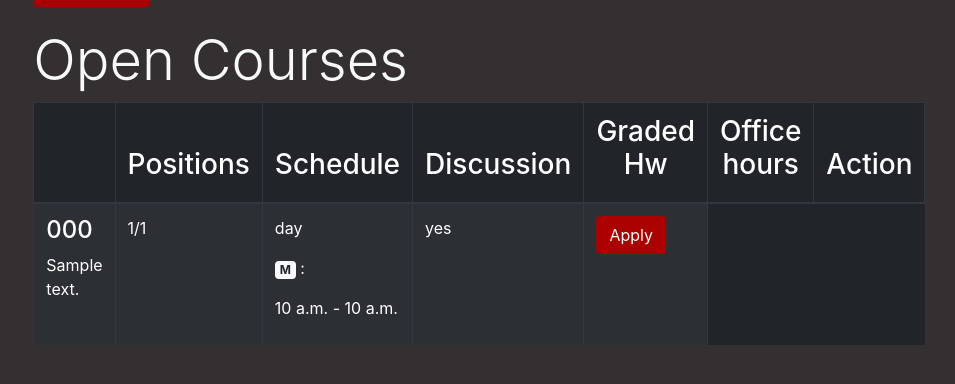
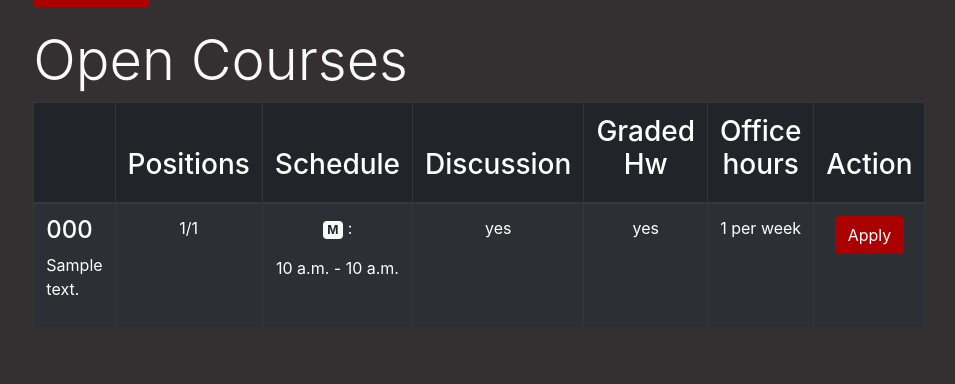
Before and after one commit to CSCI3356Spring2023/TeamFriday-, a Django app: template oursite/main/templates/main/home.html in a window 1280 px wide. Shown: the part 238-622 px from the top of the page, without its empty margins (325-1280 px from the left). Run offline with Django 4.2, Linux system fonts and the light colour scheme; the template is opened without the code that fills it: values that come from a table or form of the project are taken from there, others are empty; a user stored in the database is signed in; tables that the repository leaves empty hold one stand-in row (values such as "Sample post").

Commit message:
Page formatting

```diff
--- a/oursite/main/templates/main/home.html
+++ b/oursite/main/templates/main/home.html
@@ -46,13 +46,8 @@
                           <td><h4>{{course.course_code}}</h4>
                             <p>{{course.desc}}</p>
                           </td>
-                          <td>{{course.filled}}/{{course.positions}}</td>
-                          <td>
-                            <ul class="list-inline">
-                              {% for day in course.days%}
-                              <li>day</li>
-                              {% endfor %}
-                            </ul>
+                          <td style="text-align: center;">{{course.filled}}/{{course.positions}}</td>
+                          <td style="text-align: center;">
                             <p>
                               {% for day in course.days%}
                               <span class="badge badge-light">{{day}}</span>
@@ -61,8 +56,10 @@
                             </p>
                             <p>{{course.start_time}} - {{course.end_time}}</p>
                           </td>
-                          <td>{{course.disc_flag}}</td>
-                          <td><a href="/apply/{{course.id}}" class="btn btn-success">Apply</a></td>
+                          <td style="text-align: center;">{{course.disc_flag}}</td>
+                          <td style="text-align: center;">{{course.graded_hw}}</td>
+                          <td style="text-align: center;">{{course.office_hours}} per week</td>
+                          <td style="text-align: center;"><a href="/apply/{{course.id}}" class="btn btn-success">Apply</a></td>
                       </tr>
                       {% endfor %}
                   </tbody>
@@ -100,8 +97,8 @@
                           <td><h4>{{course.course_code}}</h4>
                             <p>{{course.desc}}</p>
                           </td>
-                          <td>{{course.filled}}/{{course.positions}}</td>
-                          <td>
+                          <td style="text-align: center;">{{course.filled}}/{{course.positions}}</td>
+                          <td style="text-align: center;">
                             <p>
                               {% for day in course.days%}
                               <span class="badge badge-light">{{day}}</span>
@@ -110,7 +107,10 @@
                             </p>
                             <p>{{course.start_time}} - {{course.end_time}}</p>
                           </td>
-                          <td><a href="/apply/{{course.id}}" class="btn btn-success">Apply</a></td>
+                          <td style="text-align: center;">{{course.disc_flag}}</td>
+                          <td style="text-align: center;">{{course.graded_hw}}</td>
+                          <td style="text-align: center;">{{course.office_hours}} per week</td>
+                          <td style="text-align: center;"><a href="/apply/{{course.id}}" class="btn btn-success">Apply</a></td>
                       </tr>
                       {% endfor %}
                   </tbody>
@@ -149,8 +149,8 @@
                           <td><h4>{{course.course_code}}</h4>
                             <p>{{course.desc}}</p>
                           </td>
-                          <td>{{course.filled}}/{{course.positions}}</td>
-                          <td>
+                          <td style="text-align: center;">{{course.filled}}/{{course.positions}}</td>
+                          <td style="text-align: center;">
                             <p>
                               {% for day in course.days%}
                               <span class="badge badge-light">{{day}}</span>
@@ -159,10 +159,10 @@
                             </p>
                             <p>{{course.start_time}} - {{course.end_time}}</p>
                           </td>
-                          <td>{{course.disc_flag}}</td>
-                          <td>{{course.graded_hw}}</td>
-                          <td>{{course.office_hours}} per week</td>
-                          <td><a href="/apply/{{course.id}}" class="btn btn-success">Apply</a></td>
+                          <td style="text-align: center;">{{course.disc_flag}}</td>
+                          <td style="text-align: center;">{{course.graded_hw}}</td>
+                          <td style="text-align: center;">{{course.office_hours}} per week</td>
+                          <td style="text-align: center;"><a href="/apply/{{course.id}}" class="btn btn-success">Apply</a></td>
                       </tr>
                       {% endfor %}
                   </tbody>
```
Also changed, not shown: oursite/main/templates/main/Instructor_Summary.html (+11 -5 lines), oursite/main/templates/main/student_apps.html (+11 -5 lines).
